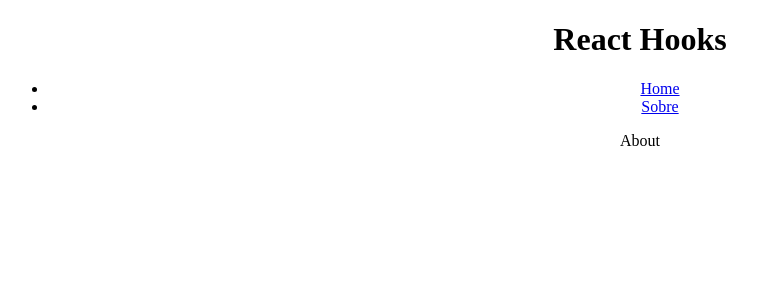
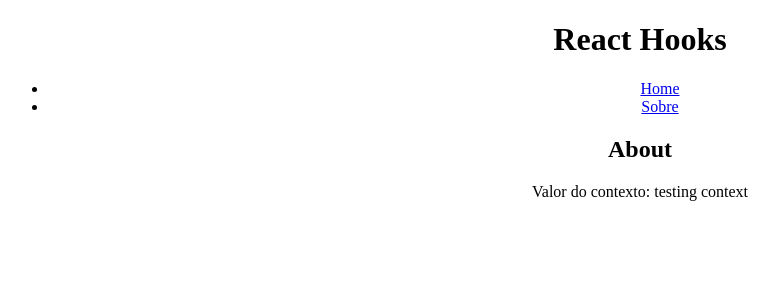
Before and after one commit to gillsonpassos/React, a React (Create React App) app in the folder Avançando-em-React/11_HOOKS/reacthooks/: page /about in a window 1280 px wide. Shown: the top 300 px of the page, without its empty margins (0-779 px from the left). Built offline with nearby package versions, Linux system fonts and the light colour scheme.

Commit message:
HookUseContext

```diff
--- a/Avançando-em-React/11_HOOKS/reacthooks/src/App.js
+++ b/Avançando-em-React/11_HOOKS/reacthooks/src/App.js
@@ -1,6 +1,8 @@
 import "./App.css";
 
 import { BrowserRouter, Routes, Route, Link } from "react-router-dom";
+
+import { HookUseContext } from "./components/HookUseContext";
 
 // pages
 import Home from "./pages/Home";
@@ -9,6 +11,7 @@ import About from "./pages/About";
 function App() {
   return (
     <div className="App">
+      <HookUseContext>
         <h1>React Hooks</h1>
         <BrowserRouter>
           <ul>
@@ -24,6 +27,7 @@ function App() {
             <Route path="/about" element={<About />} />
           </Routes>
         </BrowserRouter>
+      </HookUseContext>
     </div>
   );
 }
--- /dev/null
+++ b/Avançando-em-React/11_HOOKS/reacthooks/src/components/HookUseContext.js
@@ -0,0 +1,13 @@
+import { createContext } from "react";
+
+export const SomeContext = createContext();
+
+export const HookUseContext = ({ children }) => {
+  const contextValue = "testing context";
+
+  return (
+    <SomeContext.Provider value={{ contextValue }}>
+      {children}
+    </SomeContext.Provider>
+  );
+};
--- a/Avançando-em-React/11_HOOKS/reacthooks/src/pages/About.js
+++ b/Avançando-em-React/11_HOOKS/reacthooks/src/pages/About.js
@@ -1,7 +1,18 @@
 import React from "react";
 
+// useContext
+import { useContext } from "react";
+import { SomeContext } from "../components/HookUseContext";
+
 const About = () => {
-  return <div>About</div>;
+  const { contextValue } = useContext(SomeContext);
+
+  return (
+    <div>
+      <h2>About</h2>
+      <p>Valor do contexto: {contextValue}</p>
+    </div>
+  );
 };
 
 export default About;
--- a/Avançando-em-React/11_HOOKS/reacthooks/src/pages/Home.js
+++ b/Avançando-em-React/11_HOOKS/reacthooks/src/pages/Home.js
@@ -3,12 +3,21 @@ import HookUseEffect from "../components/HookUseEffect";
 import HookUseReducer from "../components/HookUseReducer";
 import HookUseState from "../components/HookUseState";
 
+// useContext
+import { useContext } from "react";
+import { SomeContext } from "../components/HookUseContext";
+
 const Home = () => {
+  const { contextValue } = useContext(SomeContext);
+
   return (
     <div>
       <HookUseState />
       <HookUseReducer />
       <HookUseEffect />
+      <h2>useContex</h2>
+      <p>valor do context: {contextValue}</p>
+      <hr />
     </div>
   );
 };
```
Lines whose indentation alone changed are shown as unchanged.
